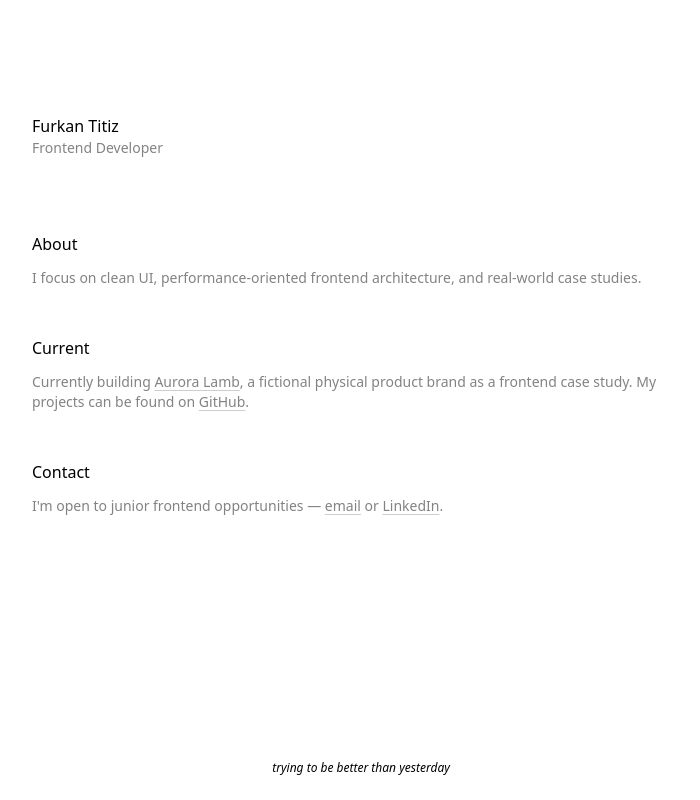
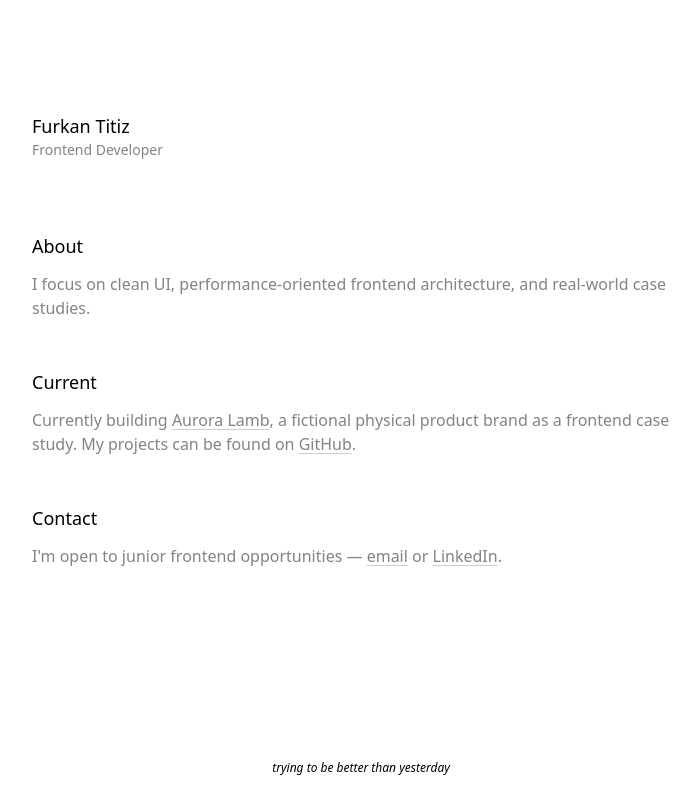
Before and after one commit to qrphy/homepage, a Next.js app: page / in a window 1280 px wide. Shown: the whole page, without its empty margins (279-979 px from the left). Built offline with nearby package versions, Linux system fonts and the light colour scheme; no server answers.

Commit message:
update font size

```diff
--- a/src/app/components/Header.tsx
+++ b/src/app/components/Header.tsx
@@ -7,7 +7,7 @@ const Header = () => {
       <div className="flex items-center justify-between w-full">
         <div>
           <Link href="/">
-            <p className="text-md font-medium">Furkan Titiz</p>
+            <p className="text-lg font-medium">Furkan Titiz</p>
           </Link>
           <p className="text-sm font-normal ct-color">Frontend Developer</p>
         </div>
--- a/src/app/page.tsx
+++ b/src/app/page.tsx
@@ -62,8 +62,8 @@ export default function Home() {
       <section className="w-full">
         {sectionData.map((section, index) => (
           <div key={index} className="mb-12">
-            <h1 className="mb-3 font-medium text-md">{section.title}</h1>
-            <p className="font-normal ct-color text-sm">{section.content}</p>
+            <h1 className="mb-3 font-medium text-lg">{section.title}</h1>
+            <p className="font-normal ct-color text-base">{section.content}</p>
           </div>
         ))}
       </section>
```
